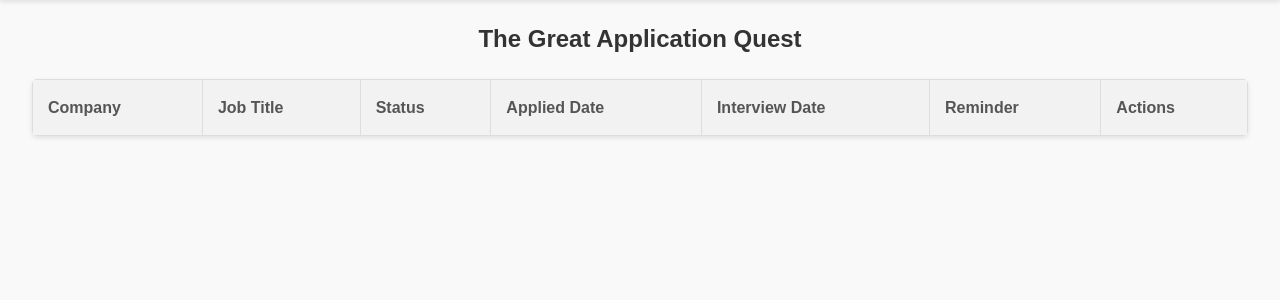
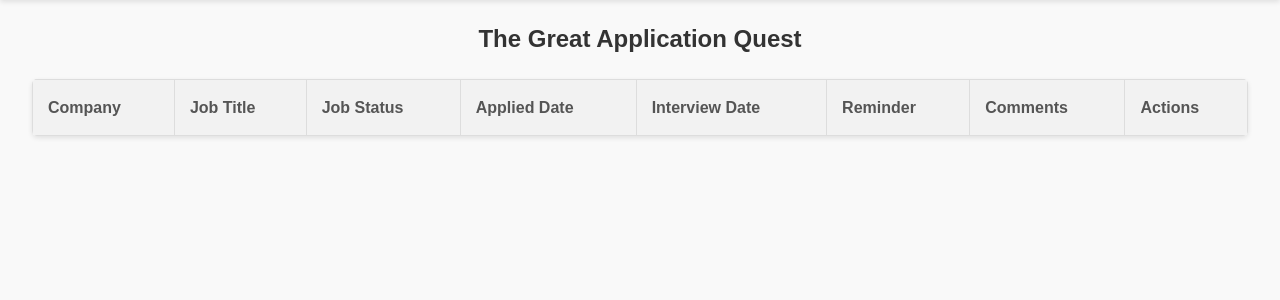
Before and after one commit to Navya-Sri-A/ease-job-track, a Flask app: page / in a window 1280 px wide. Shown: the part 68-368 px from the top of the page. Run offline with Flask 3, Linux system fonts and the light colour scheme; data that the repository does not hold is empty.

Commit message:
Updated comments section references

```diff
--- a/code/templates/index.html
+++ b/code/templates/index.html
@@ -47,10 +47,11 @@
     <tr>
       <th>Company</th>
       <th>Job Title</th>
-      <th>Status</th>
+      <th>Job Status</th>
       <th>Applied Date</th>
       <th>Interview Date</th>
       <th>Reminder</th>
+      <th>Comments</th>
       <th>Actions</th>
     </tr>
   </thead>
@@ -63,6 +64,7 @@
       <td>{{ job[4] }}</td>
       <td>{{ job[5] or 'N/A' }}</td>
       <td>{{ job[6] or 'N/A' }}</td>
+      <td>{{ job[7] or 'N/A' }}</td>
       <td>
         <a href="{{ url_for('edit_job', id=job[0]) }}">Edit</a>
         <a href="{{ url_for('delete_job', id=job[0]) }}">Delete</a>
```
